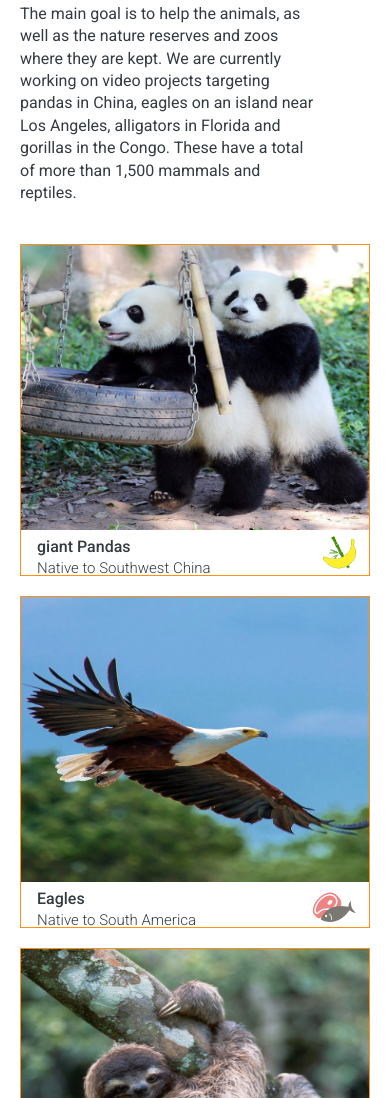
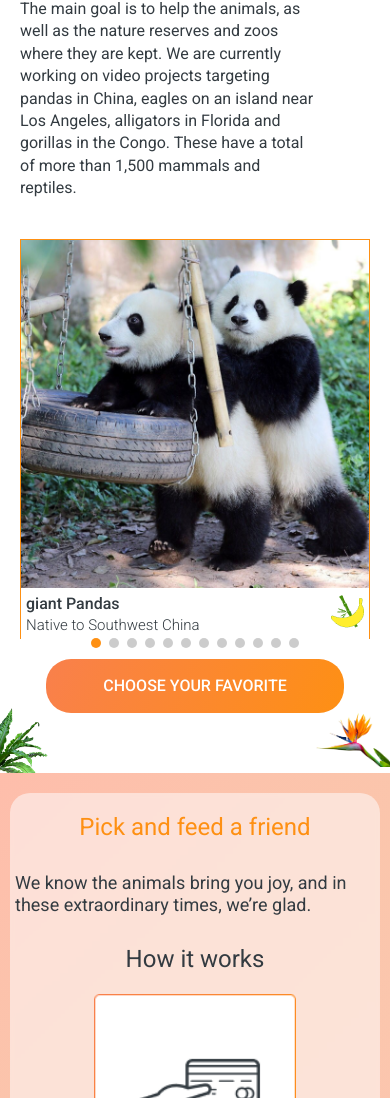
Before and after one commit to Bohdan-Shcherbak/Zoo-project, a website: page online-zoo/pages/main/main.html in a window 390 px wide. Shown: the part 415-1513 px from the top of the page. Drawn offline with Linux system fonts and the light colour scheme.

Commit message:
fix:adaptive

```diff
--- a/online-zoo/pages/main/js/image-slider.js
+++ b/online-zoo/pages/main/js/image-slider.js
@@ -6,21 +6,26 @@ const myImageSlider = new Swiper('.image-slider__container', {
         nextEl: '.button-next',
         prevEl: '.button-prev',
     },
-    autoHeight: false,
     loop: false,
-    slidesPerGroup: 6,
 
     breakpoints: {
         0: {
-            slidesPerView: 4,
+            slidesPerView: 1,
             autoHeight: false,
             spaceBetween: 20,
-            simulateTouch: false,
+            simulateTouch: true,
             grabCursor: true,
-            direction: 'vertical',
+            direction: 'horizontal',
+            pagination: {
+                el: ".swiper-pagination",
+                clickable: true,
+
+            },
+            autoHeight: true,
+
         },
 
-        441: {
+        641: {
             grid: {
                 rows: 2,
                 column: 2,
@@ -28,9 +33,12 @@ const myImageSlider = new Swiper('.image-slider__container', {
             slidesPerView: 2,
             slidesPerColumn: 2,
             spaceBetween: 30,
+            slidesPerGroup: 1,
+            autoHeight: false,
+
         },
 
-        641: {
+        769: {
             grid: {
                 rows: 2,
                 column: 3,
@@ -38,6 +46,7 @@ const myImageSlider = new Swiper('.image-slider__container', {
             slidesPerView: 3,
             slidesPerColumn: 2,
             spaceBetween: 30,
+            slidesPerGroup: 6,
         },
     }
 })
--- a/online-zoo/pages/main/main.html
+++ b/online-zoo/pages/main/main.html
@@ -69,7 +69,8 @@
                     <div class="The-Backstage__body">
                         <div class="The-Backstage__image">
                             <picture>
-                                <source srcset="./images/boo-cap1000.png" type="image/jpeg" media="(max-width:1000px)">
+                                <source srcset="./images/bamboo-cap1000.png" type="image/jpeg"
+                                    media="(max-width:1000px)">
                                 <img src="./images/bamboo-cap.png" alt="bamboo">
                             </picture>
                         </div>
@@ -300,7 +301,10 @@
                     <div class="button-next-arrow">
                         <div class=""></div>
                     </div>
+
                 </div>
+                <div class="swiper-pagination"></div>
+
                 <button class="image-slider__button button-main">choose your favorite</button>
                 <script src="./js/swiper-bundle.min.js"></script>
                 <script src="./js/image-slider.js"></script>
--- a/online-zoo/pages/main/scss/_slider.scss
+++ b/online-zoo/pages/main/scss/_slider.scss
@@ -61,20 +61,6 @@
         }
 
         @media(max-width: 640px) {
-            & {
-                left: 37%;
-                top: 39.5%;
-
-            }
-        }
-
-        @media(max-width: 540px) {
-            & {
-                left: 35%;
-            }
-        }
-
-        @media(max-width: 440px) {
             & {
                 display: none;
             }
@@ -232,9 +218,9 @@
             }
         }
 
-        @media(max-width: 440px) {
+        @media(max-width: 640px) {
             & {
-                height: 1388px;
+                height: auto;
             }
         }
 
@@ -246,11 +232,14 @@
             .image-slider__slide {
                 height: calc((100% - 30px) / 2);
                 border: 1px solid #FE9013;
+                position: relative;
 
                 @media (max-width:1400px) {
-                    & {
-                        height: calc((100% - 92px) / 2);
-                    }
+                    height: calc((100% - 92px) / 2);
+                }
+
+                @media (max-width:640px) {
+                    height: auto;
                 }
 
                 .image-slider__card {
@@ -260,9 +249,12 @@
                     .card__image {
                         width: 100%;
                         overflow: hidden;
+                        // height: auto;
 
                         img {
                             width: 100%;
+                            object-fit: cover;
+                            height: auto;
 
                             &:hover {
                                 transform: scale(1.2);
@@ -275,30 +267,38 @@
                                 }
                             }
 
-                            @media (max-width:640px) {
+                            @media (max-width:768px) {
                                 & {
                                     max-height: 230px;
+                                    // max-height: 100%;
                                 }
                             }
 
-                            @media(max-width: 440px) {
-                                & {
-                                    max-height: 285px;
-                                }
+                            @media (max-width:640px) {
+                                max-height: 100%;
+                                // max-height: 100%;
+                                height: 100%;
+                                width: 100%;
                             }
+
+
                         }
                     }
 
                     .card__text {
-                        padding: 8px 13px 14px 16px;
+                        // padding: 8px 13px 14px 16px;
+                        padding: 10px;
                         display: flex;
                         width: 100%;
                         justify-content: space-between;
+                        align-items: center;
+                        vertical-align: center;
+
+                        @media(max-width: 1024) {}
 
                         @media(max-width: 440px) {
-                            & {
-                                padding-top: 6px;
-                            }
+                            padding: 5px;
+
                         }
 
                         .text__name {
@@ -330,7 +330,7 @@
                 }
             }
 
-            @media (max-width:440px) {
+            @media (max-width:640px) {
                 .image-slider__slide:nth-child(odd) {
                     margin-bottom: 0px;
                 }
@@ -377,22 +377,10 @@
 
         @media(max-width: 640px) {
             & {
-                right: 38%;
-                top: 39.5%;
+                display: none;
             }
         }
 
-        @media(max-width: 540px) {
-            & {
-                right: 35%;
-            }
-        }
-
-        @media(max-width: 440px) {
-            & {
-                display: none;
-            }
-        }
 
         &:active {
             background: green;
@@ -453,4 +441,59 @@
             }
         }
     }
+
+    .swiper-horizontal>.swiper-pagination-bullets,
+    .swiper-pagination-bullets.swiper-pagination-horizontal,
+    .swiper-pagination-custom,
+    .swiper-pagination-fraction {
+        position: absolute;
+        bottom: 185px;
+        height: 20px;
+        display: none;
+
+        @media (max-width:640px) {
+            display: block;
+        }
+
+        @media (max-width:400px) {
+            bottom: 130px;
+            height: 10px;
+        }
+
+        @media (max-width:320px) {
+            bottom: 125px;
+        }
+    }
+
+
+
+    .swiper-pagination-bullet {
+        width: 20px;
+        height: 20px;
+        text-align: center;
+        line-height: 20px;
+        font-size: 12px;
+        color: #000;
+        opacity: 1;
+        background-color: rgba(0, 0, 0, 0.2);
+        transition: all 0.5s;
+
+        @media (max-width:400px) {
+            width: 10px;
+            height: 10px;
+        }
+    }
+
+
+    .swiper-pagination-bullet-active {
+        color: #fff;
+        background-color: #FE9013;
+    }
+
+    @media (any-hover: hover) {
+        .swiper-pagination-bullet:hover {
+            background-color: rgba(255, 255, 0, 0.5);
+            border: 1px solid rgba(0, 0, 0, 0.2);
+        }
+    }
 }
--- a/online-zoo/pages/main/scss/_the-backstage.scss
+++ b/online-zoo/pages/main/scss/_the-backstage.scss
@@ -166,6 +166,9 @@
                     @media (max-width:640px) {
                         & {
                             text-align: left;
+                            line-height: 1.1;
+                            font-size: 2.5rem;
+
                         }
                     }
 
```
Also changed, not shown: online-zoo/pages/main/css/main.css.
